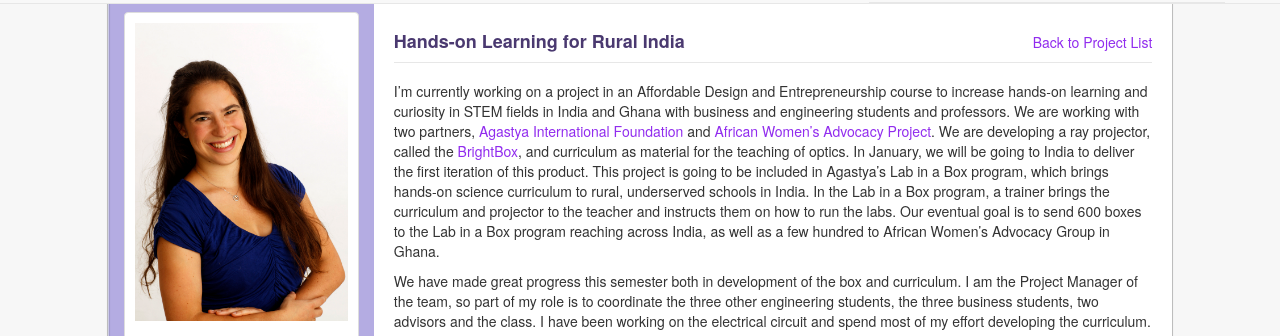
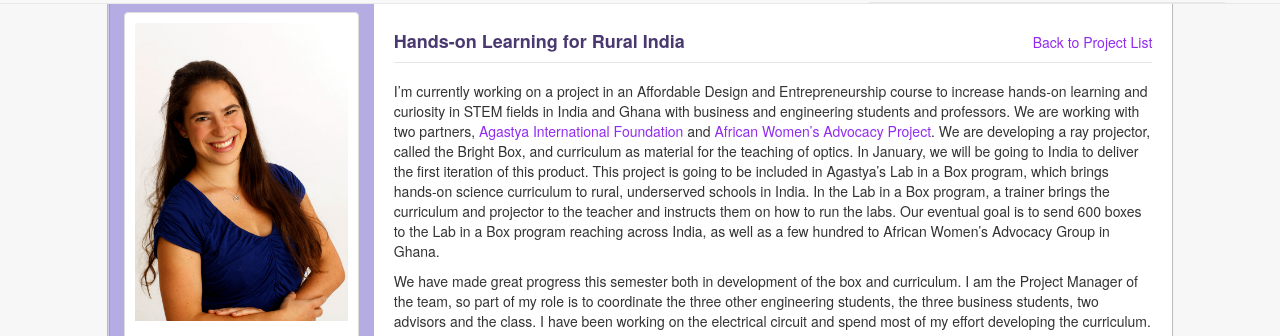
Before and after one commit to jamiesarahg/jamiesarahg.github.io, a Jekyll site: the page built from _posts/2016-05-11-Project15.md, in a window 1280 px wide and 900 px high. Shown: the part 89-425 px from the top of the window. Built offline with Jekyll 4.4.1, drawn with Linux system fonts in a browser that asks for light colours; nearby versions of some CDN libraries; library files that are not in the unit come from our copies.

```diff
--- a/_posts/2016-05-11-Project15.md
+++ b/_posts/2016-05-11-Project15.md
@@ -7,7 +7,7 @@
 featured: "First"
 ---
 
-I’m currently working on a project in an Affordable Design and Entrepreneurship course to increase hands-on learning and curiosity in STEM fields in India and Ghana with business and engineering students and professors. We are working with two partners, [Agastya International Foundation](http://www.agastya.org/) and [African Women's Advocacy Project](http://www.africanwomenadvocacyproject.org/). We are developing a ray projector, called the [BrightBox](http://brightbox1.weebly.com/), and curriculum as material for the teaching of optics. In January, we will be going to India to deliver the first iteration of this product. This project is going to be included in Agastya's Lab in a Box program, which brings hands-on science curriculum to rural, underserved schools in India.  In the Lab in a Box program, a trainer brings the curriculum and projector to the teacher and instructs them on how to run the labs.  Our eventual goal is to send 600 boxes to the Lab in a Box program reaching across India, as well as a few hundred to African Women’s Advocacy Group in Ghana.
+I’m currently working on a project in an Affordable Design and Entrepreneurship course to increase hands-on learning and curiosity in STEM fields in India and Ghana with business and engineering students and professors. We are working with two partners, [Agastya International Foundation](http://www.agastya.org/) and [African Women's Advocacy Project](http://www.africanwomenadvocacyproject.org/). We are developing a ray projector, called the Bright Box, and curriculum as material for the teaching of optics. In January, we will be going to India to deliver the first iteration of this product. This project is going to be included in Agastya's Lab in a Box program, which brings hands-on science curriculum to rural, underserved schools in India.  In the Lab in a Box program, a trainer brings the curriculum and projector to the teacher and instructs them on how to run the labs.  Our eventual goal is to send 600 boxes to the Lab in a Box program reaching across India, as well as a few hundred to African Women’s Advocacy Group in Ghana.
 
 We have made great progress this semester both in development of the box and curriculum. I am the Project Manager of the team, so part of my role is to coordinate the three other engineering students, the three business students, two advisors and the class. I have been working on the electrical circuit and spend most of my effort developing the curriculum.
 
```
Also changed, not shown: 1 other file.
